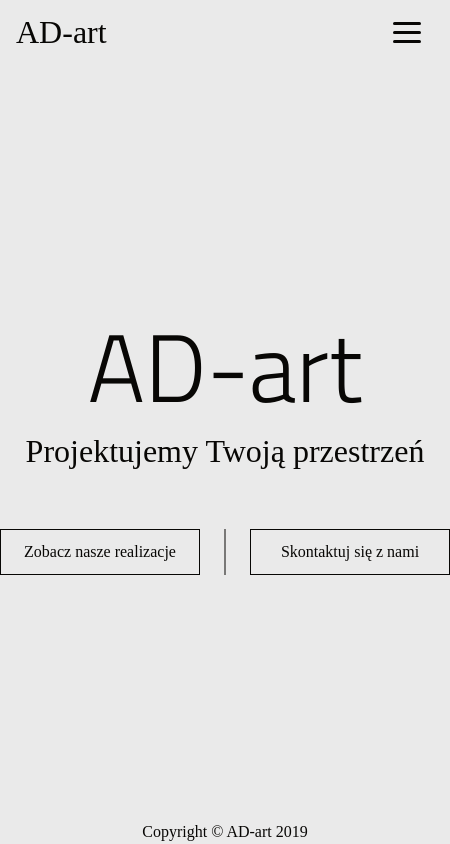
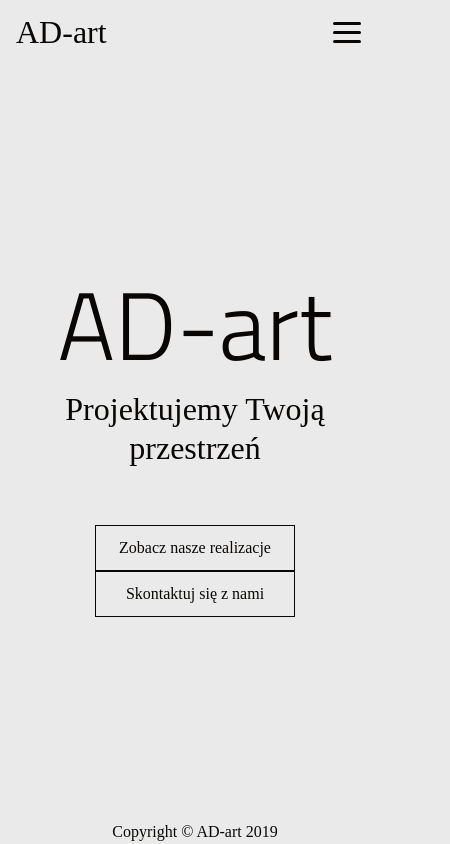
Before and after one commit to staszek998/ad-art, a React (Create React App) app: page / in a window 390 px wide. Shown: the whole page, 450 px wide, since content can reach past the window. Built offline with nearby package versions, Linux system fonts and the light colour scheme; a web font is replaced by a local one.

Commit message:
Handle the mobile overflows

```diff
--- a/src/pages/Home/Home.jsx
+++ b/src/pages/Home/Home.jsx
@@ -6,8 +6,8 @@ import "./_Home.scss";
 const Home = () => (
   <main className="Home">
     {/* Heading / intro */}
-    <h1 className="display-1">AD-art</h1>
-    <h2>Projektujemy Twoją przestrzeń</h2>
+    <h1 className="display-1 text-center">AD-art</h1>
+    <h2 className="text-center">Projektujemy Twoją przestrzeń</h2>
 
     {/* Links */}
     <div className="links">
--- a/src/pages/Home/_Home.scss
+++ b/src/pages/Home/_Home.scss
@@ -17,20 +17,26 @@
   .links {
     // Center the links.
     display: flex;
-    flex-direction: row;
+    flex-direction: column;
     justify-content: center;
     align-items: center;
     flex-wrap: nowrap;
+    @include media-breakpoint-up(md) {
+      flex-direction: row;
+    }
 
     // Add space between the main heading.
     margin-top: 50px;
 
-    // Add space in between.
+    // Add space in between on larger screens.
+    @include media-breakpoint-up(md) {
       a:first-child {
         margin-right: 50px;
       }
+    }
 
-    // Create the vertical line (spacer).
+    // Create the vertical line (spacer) on larger screens.
+    @include media-breakpoint-up(md) {
       position: relative;
       &::before {
         position: absolute;
@@ -42,6 +48,7 @@
         height: 100%;
         background-color: $ad-rich-black;
       }
+    }
 
     // Set the equal width to both of the links
     // to achieve more centered layout.
```
Lines whose indentation alone changed are shown as unchanged.
